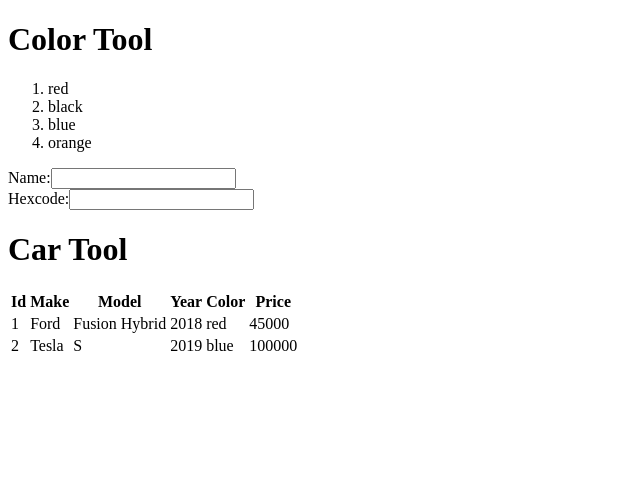
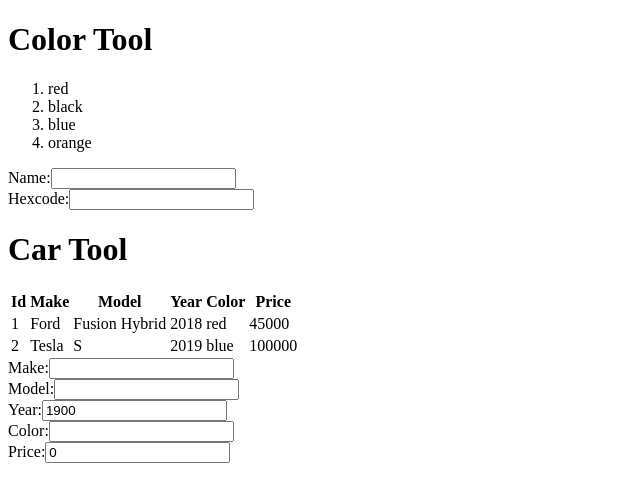
Before and after one commit to t4d-classes/react_04022020, a React (Create React App) app in the folder demo-app/: page / in a window 1280 px wide. Shown: the top 502 px of the page, without its empty margins (0-640 px from the left). Built offline with nearby package versions, Linux system fonts and the light colour scheme.

Commit message:
add code demos

```diff
--- a/demo-app/src/components/CarTool.js
+++ b/demo-app/src/components/CarTool.js
@@ -1,6 +1,22 @@
-import React from 'react';
+import React, { useState } from 'react';
 
 export const CarTool = (props) => {
+
+  const [ carForm, setCarForm ] = useState({
+    make: '', model: '', year: 1900, color: '', price: 0,
+  });
+
+  const change = (e) => {
+
+    setCarForm({
+      ...carForm,
+      [ e.target.name ]: e.target.type === 'number'
+        ? Number(e.target.value) : e.target.value,
+    });
+
+  };
+
+  console.log(carForm);
 
 
   return <>
@@ -29,6 +45,33 @@
         </tr>)}
       </tbody>
     </table>
+    <form>
+      <div>
+        <label htmlFor="make-input">Make:</label>
+        <input type="text" id="make-input" name="make"
+          value={carForm.make} onChange={change} />
+      </div>
+      <div>
+        <label htmlFor="model-input">Model:</label>
+        <input type="text" id="model-input" name="model"
+          value={carForm.model} onChange={change} />
+      </div>
+      <div>
+        <label htmlFor="year-input">Year:</label>
+        <input type="number" id="year-input" name="year"
+          value={carForm.year} onChange={change} />
+      </div>
+      <div>
+        <label htmlFor="color-input">Color:</label>
+        <input type="text" id="color-input" name="color"
+          value={carForm.color} onChange={change} />
+      </div>
+      <div>
+        <label htmlFor="price-input">Price:</label>
+        <input type="number" id="price-input" name="price"
+          value={carForm.price} onChange={change} />
+      </div>
+    </form>
   </>;
 
 };
```
